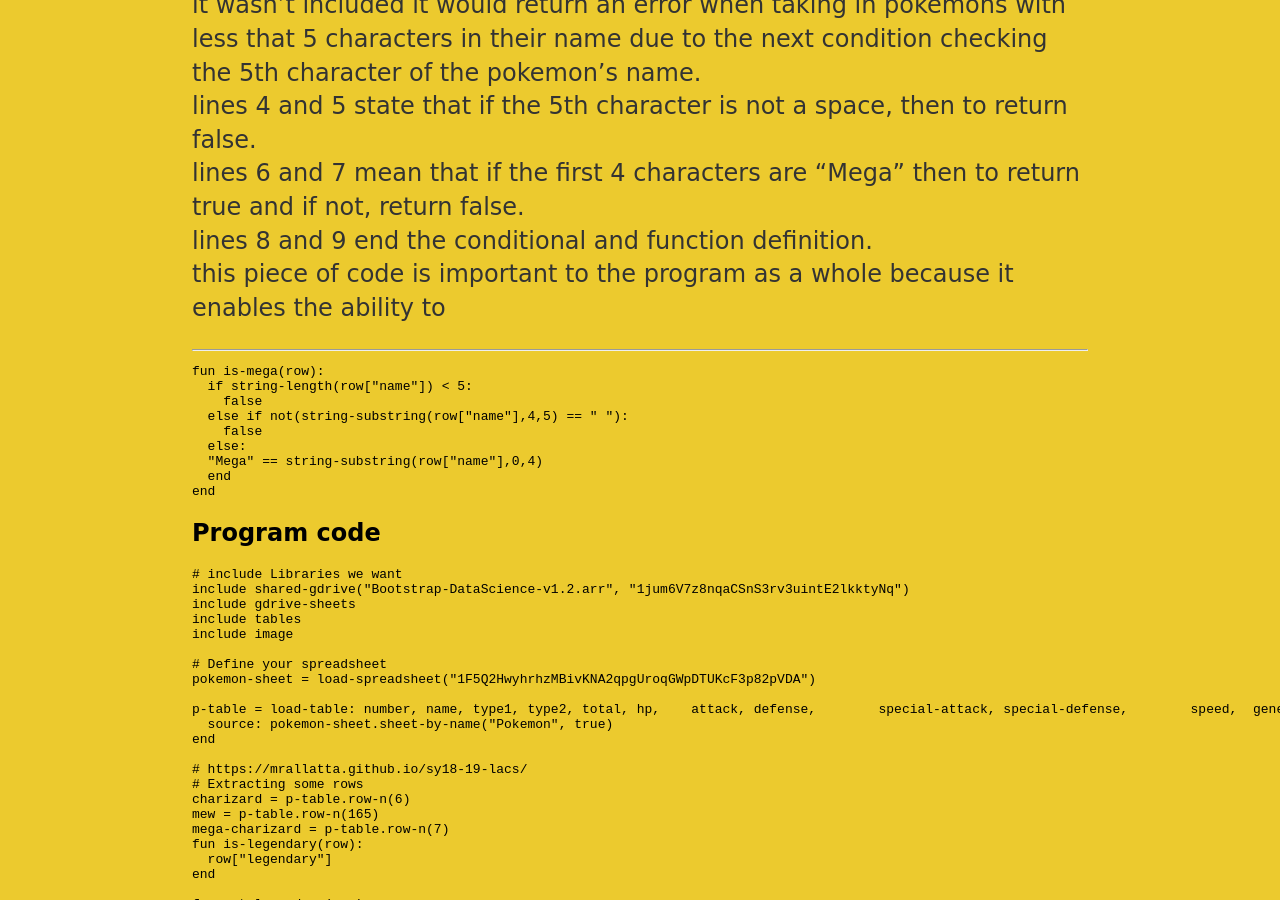
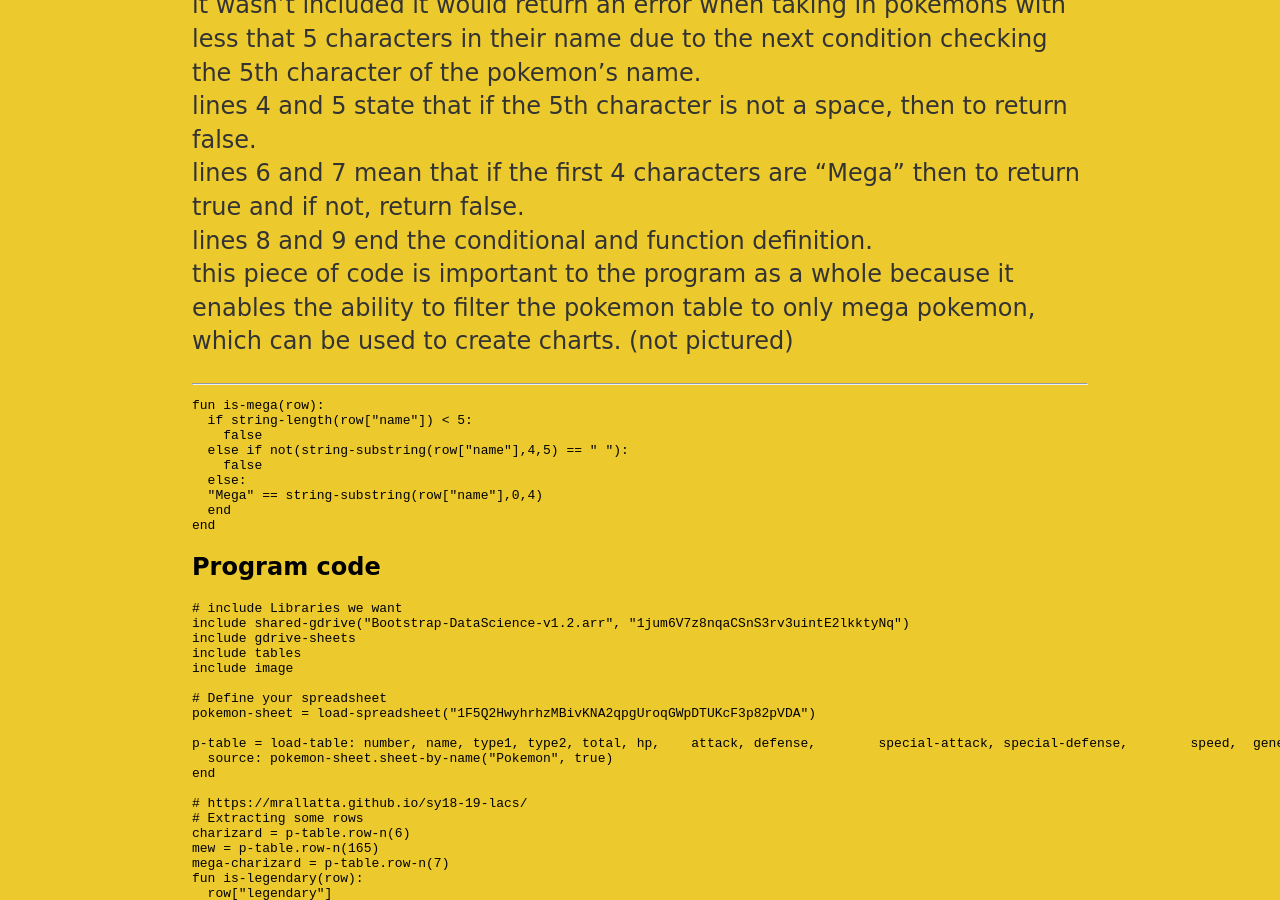
Before and after one commit to michaelb7136/michaelb7136, a Jekyll site: the page built from _posts/2018-12-21-Michael-Bayless-final-submission.md, in a window 1280 px wide and 900 px high, scrolled down 1413 px. Built offline with Jekyll 4.4.1, drawn with Linux system fonts in a browser that asks for light colours.

Commit message:
Update 2018-12-21-Michael-Bayless-final-submission.md

````diff
--- a/_posts/2018-12-21-Michael-Bayless-final-submission.md
+++ b/_posts/2018-12-21-Michael-Bayless-final-submission.md
@@ -27,7 +27,7 @@ lines 2 and 3 state that if the length of the string in the "name" column of the
 lines 4 and 5 state that if the 5th character is not a space, then to return false.<br>
 lines 6 and 7 mean that if the first 4 characters are "Mega" then to return true and if not, return false.<br>
 lines 8 and 9 end the conditional and function definition.<br>
-this piece of code is important to the program as a whole because it enables the ability to
+this piece of code is important to the program as a whole because it enables the ability to filter the pokemon table to only mega pokemon, which can be used to create charts. (not pictured)
 * * *
 
 ```
````
